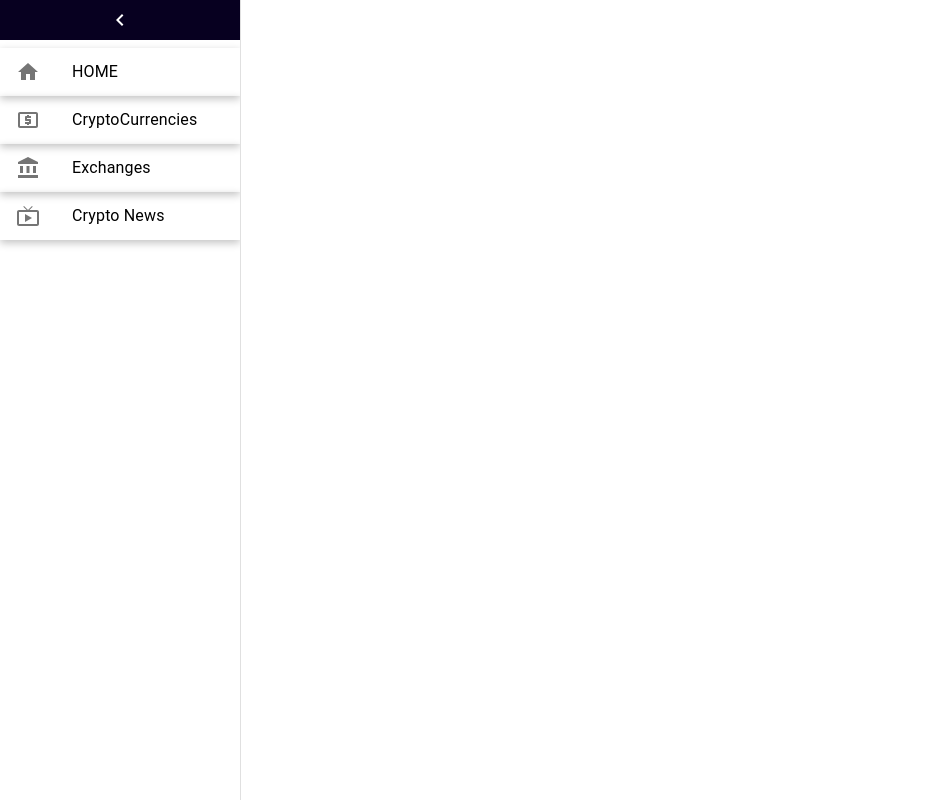
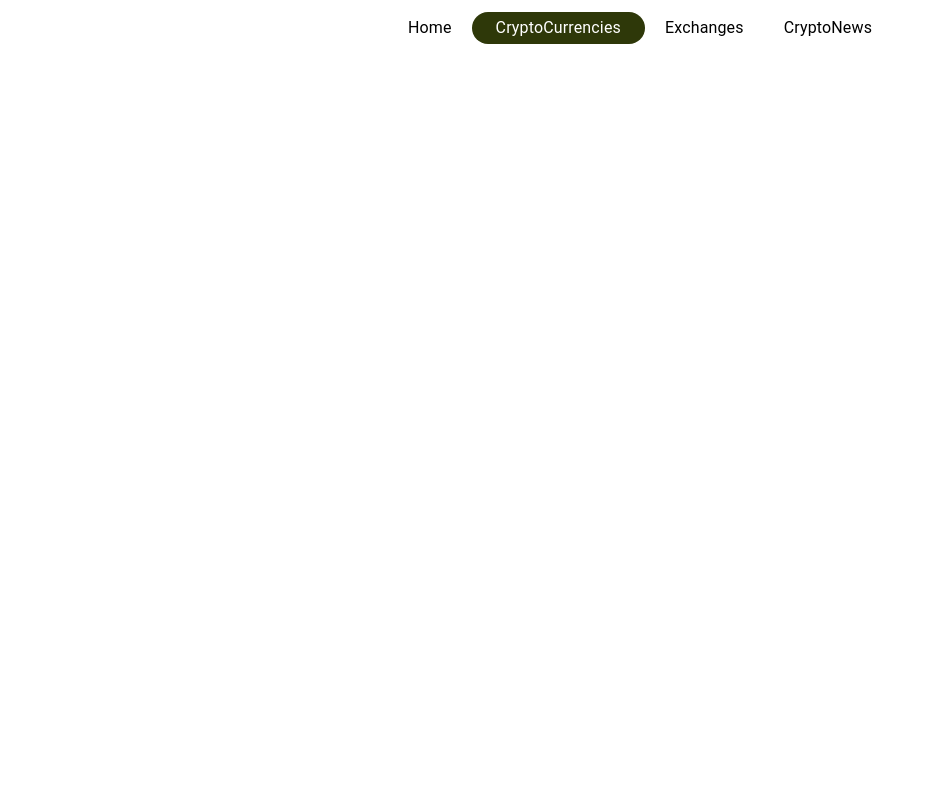
Before and after one commit to ShashankMisal/cryptostation, a React (Create React App) app: page /cryptocurrencies in a window 1280 px wide. Shown: the whole page, without its empty margins (0-935 px from the left). Built offline with nearby package versions, Linux system fonts and the light colour scheme.

Commit message:
Added NavTabs and Configured Theme

```diff
--- a/src/App.js
+++ b/src/App.js
@@ -1,9 +1,34 @@
-import SideDrawer from "./components/SideDrawer";
+import NavTabs from "./components/NavTabs";
+import { Route, Switch } from 'react-router-dom';
+import Homepage from "./components/Homepage";
+import { ThemeProvider } from '@mui/material/styles';
+import theme from './Theme'
+import { CssBaseline } from "@mui/material";
 
 function App() {
   return (
     <div className="App">
-          <SideDrawer />
+      <ThemeProvider theme={theme}>
+          <NavTabs />
+        <CssBaseline />
+      <Switch>
+        <Route exact path="/">
+          <Homepage />
+        </Route>
+        <Route exact path="/exchanges">
+          {/* <Exchanges /> */}
+        </Route>
+        <Route exact path="/cryptocurrencies">
+          {/* <Cryptocurrencies /> */}
+        </Route>
+        <Route exact path="/crypto/:coinId">
+          {/* <CryptoDetails /> */}
+        </Route>
+        <Route exact path="/news">
+          {/* <News /> */}
+        </Route>
+      </Switch>
+      </ThemeProvider>
     </div>
   );
 }
--- /dev/null
+++ b/src/Theme.js
@@ -0,0 +1,27 @@
+import { createTheme } from '@mui/material/styles';
+
+const theme = createTheme({
+    palette: {
+        primary: {
+            main: "#2e3809",
+        },
+        secondary: {
+            main: "#EA6F66",
+        }
+    },
+    overrides: {
+        MuiCssBaseline: {
+            "@global": {
+                img: {
+                    maxWidth: "100%",
+                    height: "auto"
+                },
+                a: {
+                    textDecoration: "none"
+                }
+            }
+        }
+    }
+})
+
+export default theme
--- /dev/null
+++ b/src/components/NavTabs.js
@@ -0,0 +1,64 @@
+import * as React from 'react';
+import Box from '@mui/material/Box';
+import { Link, NavLink } from 'react-router-dom';
+import { makeStyles } from '@mui/styles';
+
+const useStyles = makeStyles(theme => ({
+    navBtns: {
+        padding: theme.spacing(1.5),
+        marginLeft: theme.spacing(1),
+        marginRight: theme.spacing(1),
+    },
+}))
+
+
+export default function NavTabs() {
+
+    const classes = useStyles();
+
+    const linkStyle = {
+        textDecoration: "none",
+        color: "black",
+    }
+
+    const activeNavStyle = {
+        color: "white",
+        backgroundColor: "#2e3809",
+        borderRadius: "16px",
+        padding:"4px"
+    }
+
+
+    return (
+        <Box
+            display="flex"
+            justifyContent="center"
+            alignItems="center"
+            style={{ overflowX: "auto" }}
+            p={1.5}
+            sx={{ width: '100%', bgcolor: 'background.paper' }}>
+
+            <NavLink exact to={`/`} style={linkStyle} activeStyle={activeNavStyle}>
+                <span className={classes.navBtns}>Home</span>
+            </NavLink>
+
+
+
+            <NavLink to={`/cryptocurrencies`} style={linkStyle} activeStyle={activeNavStyle}>
+                <span className={classes.navBtns}>CryptoCurrencies</span>
+            </NavLink>
+
+
+            <NavLink to={`/exhanges`} style={linkStyle} activeStyle={activeNavStyle}>
+                <span className={classes.navBtns}>Exchanges</span>
+            </NavLink>
+
+            <NavLink to={`/news`} style={linkStyle} activeStyle={activeNavStyle}>
+                <span className={classes.navBtns}>CryptoNews</span>
+            </NavLink>
+
+
+
+        </Box>
+    );
+}
--- a/src/components/SideDrawer.js
+++ /dev/null
@@ -1,183 +0,0 @@
-import Drawer from '@mui/material/Drawer';
-import IconButton from '@mui/material/IconButton';
-import List from '@mui/material/List';
-import ListItem from '@mui/material/ListItem';
-import ListItemIcon from '@mui/material/ListItemIcon';
-import ListItemText from '@mui/material/ListItemText';
-import { makeStyles } from '@mui/styles';
-import AccountBalanceIcon from '@mui/icons-material/AccountBalance';
-import ChevronLeftIcon from '@mui/icons-material/ChevronLeft';
-import LocalAtmIcon from '@mui/icons-material/LocalAtm';
-import MenuIcon from '@mui/icons-material/Menu';
-import clsx from 'clsx';
-import React from 'react';
-import { Route, Link, Switch } from 'react-router-dom';
-import HomeIcon from '@mui/icons-material/Home';
-import LiveTvIcon from '@mui/icons-material/LiveTv';
-import Homepage from "./Homepage";
-
-
-const drawerWidth = 240;
-
-
-const useStyles = makeStyles((theme) => ({
-    root: {
-        display: 'flex',
-    },
-    contentPage: {
-        display: "flex",
-        justifyContent: "center",
-        alignItems: "Center",
-    },
-    menuButton: {
-        position: "absolute",
-        top: "20px",
-        left: "40px"
-    },
-    hide: {
-        display: 'none',
-    },
-    drawer: {
-        width: drawerWidth,
-        flexShrink: 0,
-    },
-    drawerPaper: {
-        width: drawerWidth,
-    },
-    drawerHeader: {
-        display: 'flex',
-        alignItems: 'center',
-        // necessary for content to be below app bar
-        justifyContent: 'center',
-    },
-    content: {
-        flexGrow: 1,
-        transition: theme?.transitions?.create('margin', {
-            easing: theme?.transitions.easing.sharp,
-            duration: theme?.transitions.duration.leavingScreen,
-        }),
-        marginLeft: -drawerWidth,
-    },
-    contentShift: {
-        transition: theme?.transitions?.create('margin', {
-            easing: theme.transitions.easing.easeOut,
-            duration: theme.transitions.duration.enteringScreen,
-        }),
-        marginLeft: 0,
-    },
-}));
-
-export default function SideDrawer() {
-    const classes = useStyles();
-
-    const [open, setOpen] = React.useState(true);
-
-
-    const handleDrawerOpen = () => {
-        setOpen(true);
-    };
-
-    const handleDrawerClose = () => {
-        setOpen(false);
-    };
-
-    const linkStyle = {
-        textDecoration: "none",
-        color: "black",
-    }
-    const listItemStyle = {
-        boxShadow: "rgba(0, 0, 0, 0.24) 0px 3px 8px",
-    }
-
-    return (
-        <div className={classes.root}>
-            <IconButton
-                color="inherit"
-                aria-label="open drawer"
-                onClick={handleDrawerOpen}
-                edge="start"
-                className={clsx(classes.menuButton, open && classes.hide)}
-            >
-                <MenuIcon />
-            </IconButton>
-
-            <Drawer
-                className={classes.drawer}
-                variant="persistent"
-                anchor="left"
-                open={open}
-                classes={{
-                    paper: classes.drawerPaper,
-                }}
-            >
-                <div className={classes.drawerHeader} style={{ backgroundColor: "rgb(7 0 32)", color: "white" }}>
-
-                    <IconButton onClick={handleDrawerClose}>
-                        <ChevronLeftIcon style={{ color: "white" }} />
-                    </IconButton>
-                </div>
-                <List>
-
-                    <Link to={`/`} style={linkStyle}>
-                        <ListItem style={listItemStyle} button>
-                            <ListItemIcon><HomeIcon /> </ListItemIcon>
-                            <ListItemText primary="HOME" />
-                        </ListItem>
-                    </Link>
-
-                    <Link to={`/cryptocurrencies`} style={linkStyle}>
-                        <ListItem style={listItemStyle} button>
-                            <ListItemIcon><LocalAtmIcon /> </ListItemIcon>
-                            <ListItemText primary="CryptoCurrencies" />
-                        </ListItem>
-                    </Link>
-
-                    <Link to={`/exchanges`} style={linkStyle}>
-                        <ListItem style={listItemStyle} button >
-                            <ListItemIcon><AccountBalanceIcon /> </ListItemIcon>
-                            <ListItemText primary="Exchanges" />
-                        </ListItem>
-                    </Link>
-
-                    <Link to={`/news`} style={linkStyle}>
-                        <ListItem style={listItemStyle} button>
-                            <ListItemIcon><LiveTvIcon /> </ListItemIcon>
-                            <ListItemText primary="Crypto News" />
-                        </ListItem>
-                    </Link>
-                </List>
-
-            </Drawer>
-            <main
-                className={clsx(classes.content, {
-                    [classes.contentShift]: open,
-                })}
-            >
-
-
-                <div className={classes.contentPage}>
-
-
-                    <Switch>
-                        <Route exact path="/">
-                            <Homepage />
-                        </Route>
-                        <Route exact path="/exchanges">
-                            {/* <Exchanges /> */}
-                        </Route>
-                        <Route exact path="/cryptocurrencies">
-                            {/* <Cryptocurrencies /> */}
-                        </Route>
-                        <Route exact path="/crypto/:coinId">
-                            {/* <CryptoDetails /> */}
-                        </Route>
-                        <Route exact path="/news">
-                            {/* <News /> */}
-                        </Route>
-                    </Switch>
-
-                </div>
-            </main>
-        </div>
-    );
-}
```
